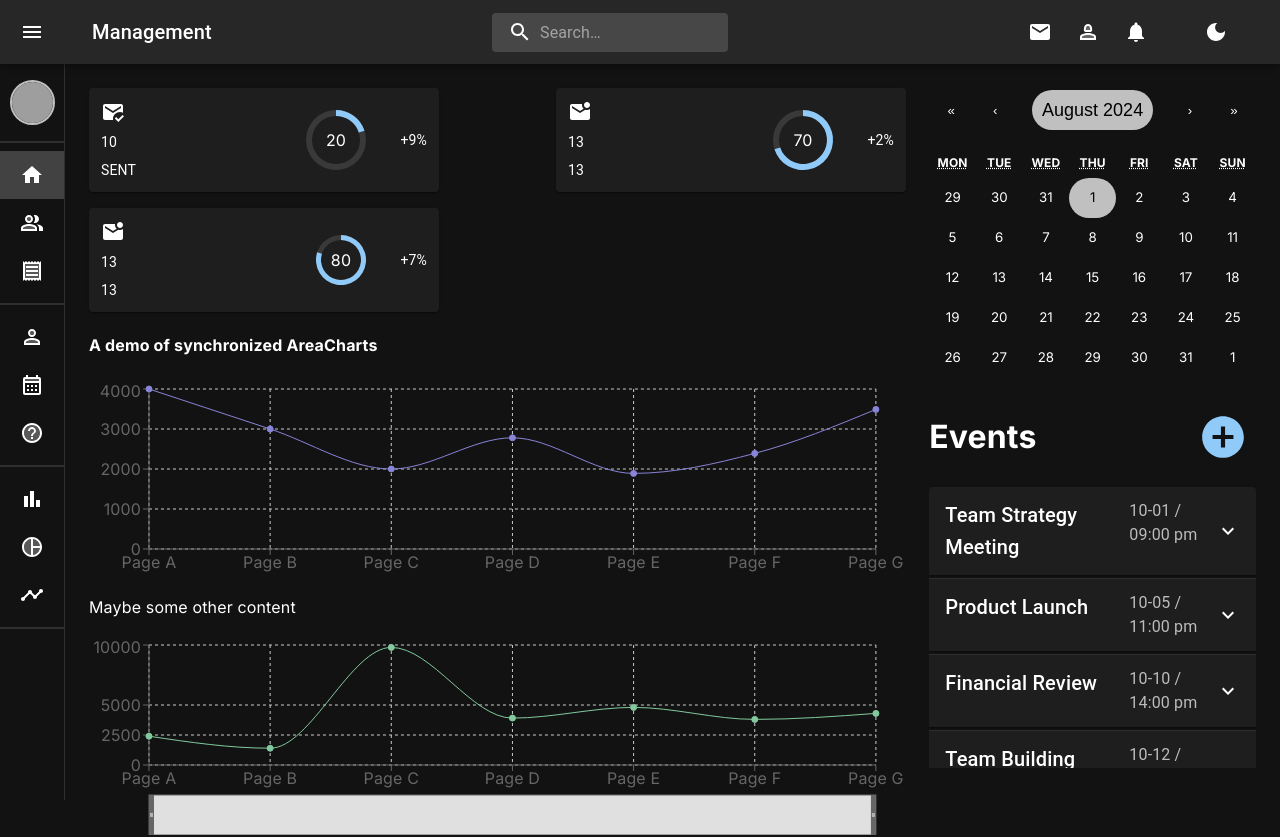
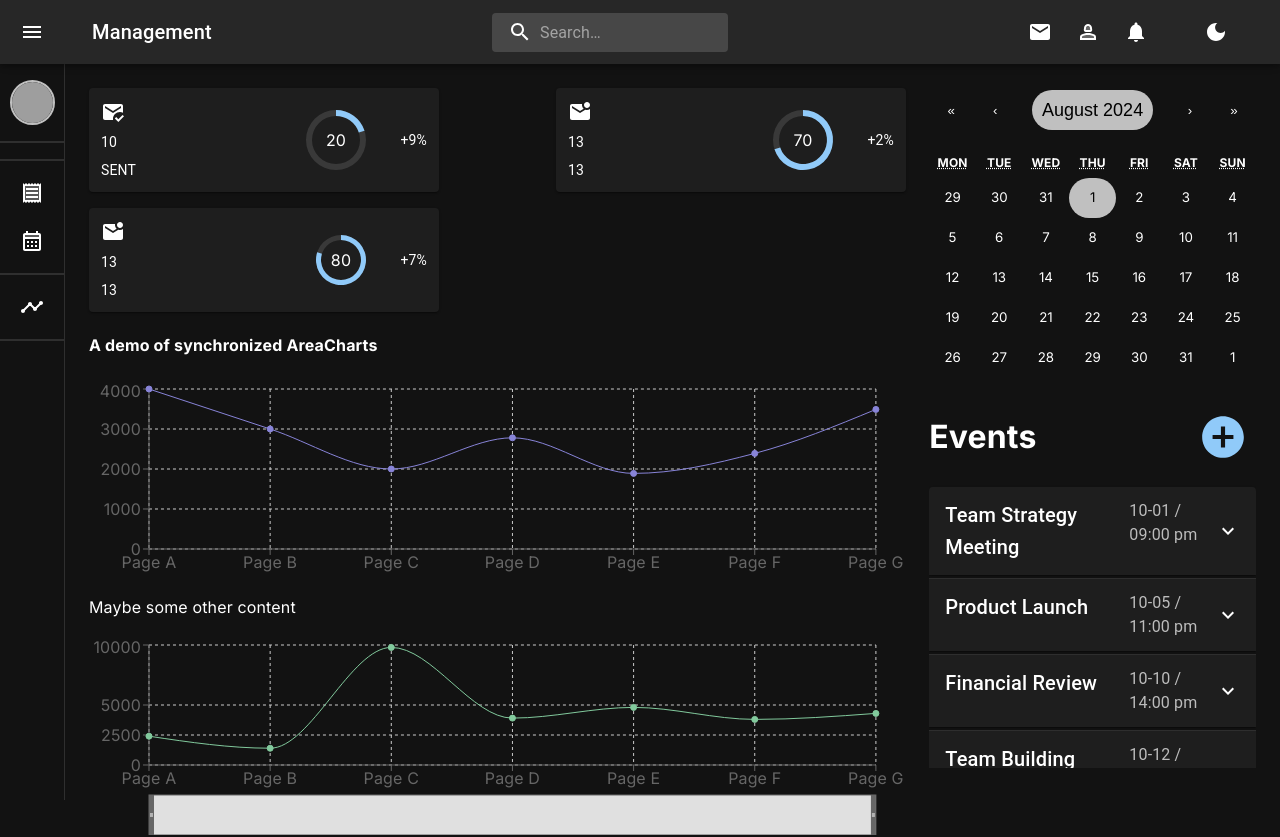
Before and after one commit to SultanYasin/07-2024, a Next.js app: page / in a window 1280 px wide. Shown: the top 837 px of the page. Built offline with nearby package versions, Linux system fonts and the light colour scheme; grey boxes are pictures that could not be loaded.

Commit message:
protecting routes

```diff
--- a/src/components/Sidebar.tsx
+++ b/src/components/Sidebar.tsx
@@ -1,7 +1,7 @@
 "use client";
 import React from "react";
 import { usePathname, useRouter } from "next/navigation";
-
+import { UserRole } from "@/lib/models/user_model";
 import IconButton from "@mui/material/IconButton";
 import { useTheme } from "@mui/material/styles";
 import List from "@mui/material/List";
@@ -43,22 +43,73 @@ function Sidebar({ open, setOpen }: SidebarProps) {
     setOpen(false);
   };
 
+
+  //var role = UserRole.MANAGER;
+  var role  = UserRole.EMPLOYEE
+
+
   const arr1 = [
-    { text: "Dashboard", icon: <HomeIcon />, path: "/" },
-    { text: "Team Management", icon: <PeopleAltTwoToneIcon />, path: "/users" },
-    { text: "Invoices", icon: <ReceiptTwoToneIcon />, path: "/invoices" },
+    {
+      text: "Dashboard",
+      icon: <HomeIcon />,
+      path: "/",
+      visible: ["MANAGER", "ADMIN"],
+    },
+    {
+      text: "Team Management",
+      icon: <PeopleAltTwoToneIcon />,
+      path: "/users",
+      visible: ["MANAGER", "ADMIN"],
+    },
+    {
+      text: "Statistics",
+      icon: <BarChartTwoToneIcon />,
+      path: "/chart",
+      visible: ["MANAGER", "ADMIN"],
+    },
+    {
+      text: "Profile",
+      icon: <PersonOutlineTwoToneIcon />,
+      path: "/profile",
+      visible: ["MANAGER", "ADMIN"],
+    },
   ];
   const arr2 = [
-    { text: "Profile", icon: <PersonOutlineTwoToneIcon />, path: "/profile" },
-    { text: "Calendar", icon: <CalendarMonthTwoToneIcon />, path: "/calendar" },
-    { text: "FAQ", icon: <HelpTwoToneIcon />, path: "/faq" },
+    {
+      text: "Invoices",
+      icon: <ReceiptTwoToneIcon />,
+      path: "/invoices",
+      visible: ["EMPLOYEE", "MANAGER", "ADMIN"],
+    },
+    {
+      text: "Calendar",
+      icon: <CalendarMonthTwoToneIcon />,
+      path: "/calendar",
+      visible: ["EMPLOYEE", "MANAGER", "ADMIN"],
+    },
   ];
 
   const arr3 = [
-    { text: "Bar Chart", icon: <BarChartTwoToneIcon />, path: "/chart" },
-    { text: "Pie Chart", icon: <PieChartTwoToneIcon />, path: "/chart/piechart" },
-    { text: "Line Chart", icon: <TimelineTwoToneIcon />, path: "/chart/linechart" },
+    {
+      text: "ADMIN",
+      icon: <HelpTwoToneIcon />,
+      path: "/faq",
+      visible: [, "MANAGER", "ADMIN"],
+    },
+    {
+      text: "MANAGER",
+      icon: <PieChartTwoToneIcon />,
+      path: "/chart/piechart",
+      visible: [ "MANAGER", "ADMIN"],
+    },
+    {
+      text: "EMPLOYEE",
+      icon: <TimelineTwoToneIcon />,
+      path: "/chart/linechart",
+      visible: ["EMPLOYEE", "MANAGER", "ADMIN"],
+    },
   ];
+
 
   return (
     <Drawer variant="permanent" open={open}>
@@ -105,8 +156,14 @@ function Sidebar({ open, setOpen }: SidebarProps) {
       <Divider />
 
       <List>
-        {arr1.map((item) => (
-          <ListItem key={item.text} disablePadding sx={{ display: "block" }}>
+        {arr1.map(
+          (item) =>
+            item.visible.includes(role) && (
+              <ListItem
+                key={item.text}
+                disablePadding
+                sx={{ display: "block" }}
+              >
                 <ListItemButton
                   onClick={() => {
                     router.push(item.path);
@@ -138,13 +195,14 @@ function Sidebar({ open, setOpen }: SidebarProps) {
                   />
                 </ListItemButton>
               </ListItem>
-        ))}
+            )
+        )}
       </List>
 
       <Divider />
       <Divider />
       <List>
-        {arr2.map((item) => (
+        {arr2.map((item) =>  item.visible.includes(role) && (
           <ListItem key={item.text} disablePadding sx={{ display: "block" }}>
             <ListItemButton
               onClick={() => {
@@ -184,7 +242,7 @@ function Sidebar({ open, setOpen }: SidebarProps) {
 
       <Divider />
       <List>
-        {arr3.map((item) => (
+        {arr3.map((item) => item.visible.includes(role) && (
           <ListItem key={item.text} disablePadding sx={{ display: "block" }}>
             <ListItemButton
               onClick={() => {
@@ -194,7 +252,8 @@ function Sidebar({ open, setOpen }: SidebarProps) {
                 minHeight: 48,
                 justifyContent: open ? "initial" : "center",
                 px: 2.5,
-                bgcolor:pathname === item.path
+                bgcolor:
+                  pathname === item.path
                     ? theme.palette.mode === "light"
                       ? grey[300]
                       : grey[800]
--- a/src/components/datePicker.tsx
+++ b/src/components/datePicker.tsx
@@ -9,14 +9,12 @@ export default function BasicDatePicker() {
 
   const [selectedDate, setSelectedDate] = useState();
 
-
   return (
     <LocalizationProvider dateAdapter={AdapterDayjs}>
       <DemoContainer components={["DatePicker"]}>
         <DatePicker
           selected={selectedDate}
           onChange={(date)=>setSelectedDate(date)}
-
           dateFormat="Pp"
         />
       </DemoContainer>
--- a/src/lib/models/user_model.ts
+++ b/src/lib/models/user_model.ts
@@ -2,7 +2,12 @@ import mongoose from "mongoose";
 const { Schema } = mongoose;
 
 type Gender = "Male" | "Female" | "Other";
-type Role = "Admin" | "Manager" | "User";
+
+  export enum UserRole {
+     EMPLOYEE = "EMPLOYEE",
+     MANAGER = "MANAGER",
+     ADMIN = "ADMIN",
+   }
 
 const user_schema = new Schema(
   {
```
Lines whose indentation alone changed are shown as unchanged.
